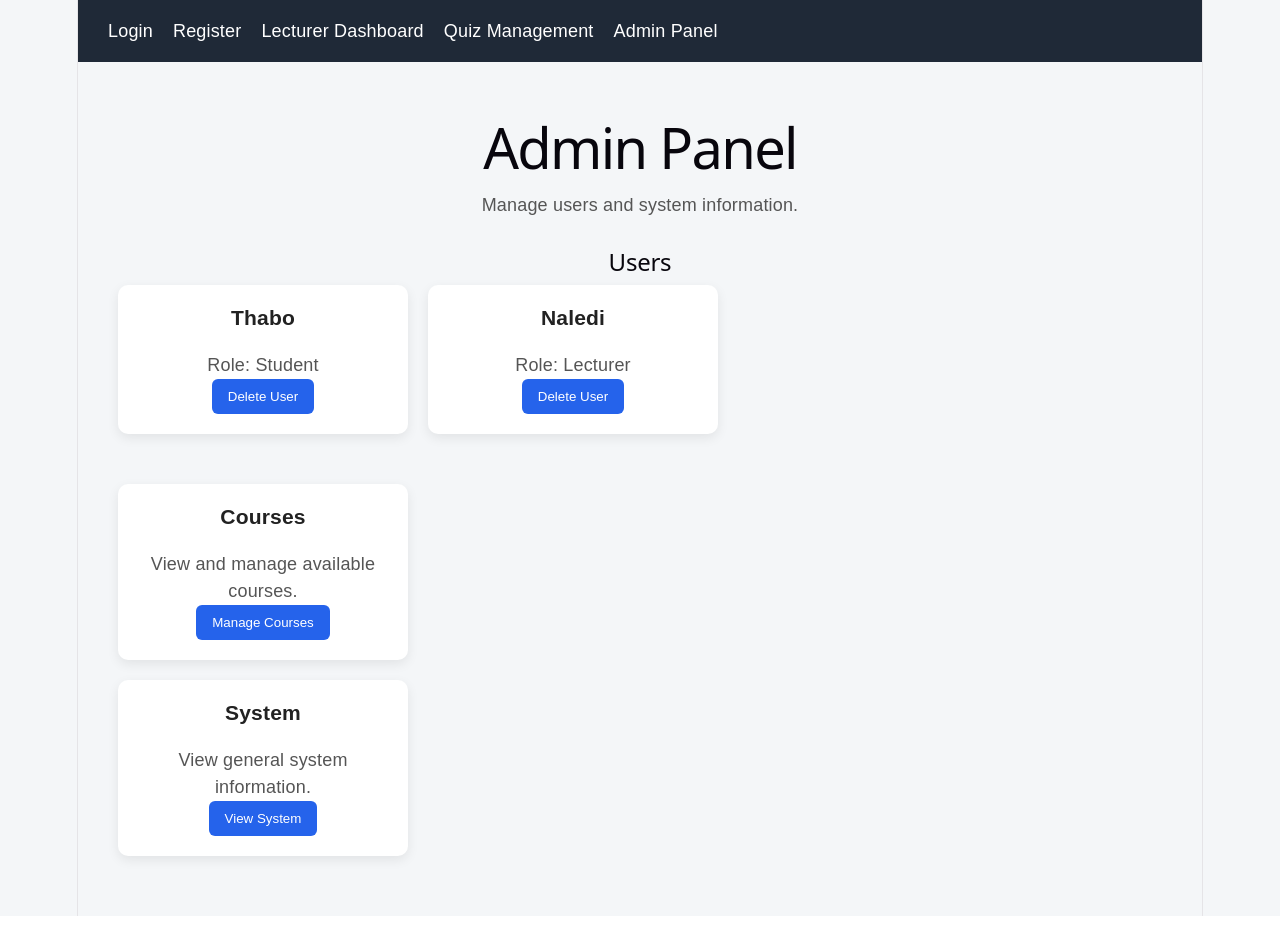
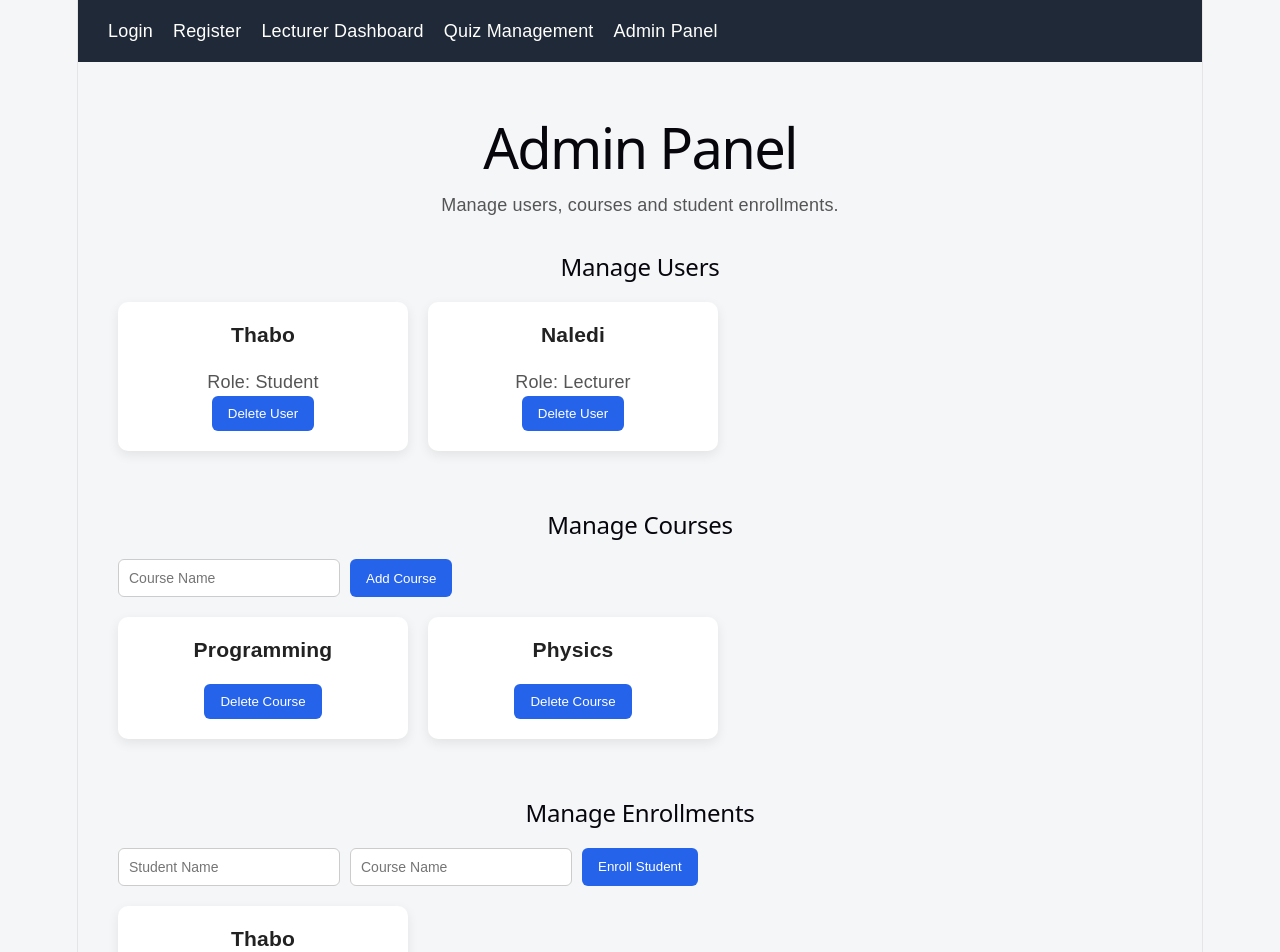
Before and after one commit to Ayanda05-max/Academix, a React (Vite) app in the folder academix-frontend/: page /admin in a window 1280 px wide. Shown: the top 952 px of the page. Before the commit the page ends 916 px from the top, so only its background shows below. Built offline with nearby package versions, Linux system fonts and the light colour scheme.

Commit message:
Add admin course and enrollment management

```diff
--- a/academix-frontend/src/App.css
+++ b/academix-frontend/src/App.css
@@ -290,3 +290,32 @@ input {
   border: 1px solid #ccc;
   border-radius: 6px;
 }
+
+.admin-section {
+  margin-top: 35px;
+  margin-bottom: 40px;
+}
+
+.admin-section h2 {
+  margin-bottom: 20px;
+}
+
+.admin-list {
+  display: flex;
+  gap: 20px;
+  flex-wrap: wrap;
+}
+
+.admin-form {
+  display: flex;
+  gap: 10px;
+  margin-bottom: 20px;
+  flex-wrap: wrap;
+}
+
+.admin-form input {
+  padding: 10px;
+  border: 1px solid #ccc;
+  border-radius: 6px;
+  min-width: 200px;
+}
--- a/academix-frontend/src/pages/AdminPanel.tsx
+++ b/academix-frontend/src/pages/AdminPanel.tsx
@@ -6,59 +6,166 @@ type User = {
   role: string;
 };
 
+type Course = {
+  id: number;
+  name: string;
+};
+
+type Enrollment = {
+  id: number;
+  student: string;
+  course: string;
+};
+
 function AdminPanel() {
   const [users, setUsers] = useState<User[]>([
-    {
-      id: 1,
-      name: "Thabo",
-      role: "Student",
-    },
-    {
-      id: 2,
-      name: "Naledi",
-      role: "Lecturer",
-    },
+    { id: 1, name: "Thabo", role: "Student" },
+    { id: 2, name: "Naledi", role: "Lecturer" },
   ]);
 
-  function handleDeleteUser(id: number) {
-    const updatedUsers = users.filter((user) => user.id !== id);
+  const [courses, setCourses] = useState<Course[]>([
+    { id: 1, name: "Programming" },
+    { id: 2, name: "Physics" },
+  ]);
 
-    setUsers(updatedUsers);
+  const [enrollments, setEnrollments] = useState<Enrollment[]>([
+    { id: 1, student: "Thabo", course: "Programming" },
+  ]);
+
+  const [courseName, setCourseName] = useState<string>("");
+  const [studentName, setStudentName] = useState<string>("");
+  const [enrollmentCourse, setEnrollmentCourse] = useState<string>("");
+
+  function deleteUser(id: number) {
+    setUsers(users.filter((user) => user.id !== id));
+  }
+
+  function addCourse(event: React.FormEvent<HTMLFormElement>) {
+    event.preventDefault();
+
+    const newCourse: Course = {
+      id: Date.now(),
+      name: courseName,
+    };
+
+    setCourses([...courses, newCourse]);
+    setCourseName("");
+  }
+
+  function deleteCourse(id: number) {
+    setCourses(courses.filter((course) => course.id !== id));
+  }
+
+  function addEnrollment(event: React.FormEvent<HTMLFormElement>) {
+    event.preventDefault();
+
+    const newEnrollment: Enrollment = {
+      id: Date.now(),
+      student: studentName,
+      course: enrollmentCourse,
+    };
+
+    setEnrollments([...enrollments, newEnrollment]);
+
+    setStudentName("");
+    setEnrollmentCourse("");
+  }
+
+  function deleteEnrollment(id: number) {
+    setEnrollments(
+      enrollments.filter((enrollment) => enrollment.id !== id)
+    );
   }
 
   return (
     <div className="admin-panel">
       <h1>Admin Panel</h1>
 
-      <p>Manage users and system information.</p>
+      <p>Manage users, courses and student enrollments.</p>
 
-      <h2>Users</h2>
+      <section className="admin-section">
+        <h2>Manage Users</h2>
 
-      <div className="admin-users">
+        <div className="admin-list">
           {users.map((user) => (
             <div className="admin-card" key={user.id}>
               <h3>{user.name}</h3>
-
               <p>Role: {user.role}</p>
 
-            <button onClick={() => handleDeleteUser(user.id)}>
+              <button onClick={() => deleteUser(user.id)}>
                 Delete User
               </button>
             </div>
           ))}
         </div>
+      </section>
 
-      <div className="admin-card">
-        <h3>Courses</h3>
-        <p>View and manage available courses.</p>
-        <button>Manage Courses</button>
+      <section className="admin-section">
+        <h2>Manage Courses</h2>
+
+        <form className="admin-form" onSubmit={addCourse}>
+          <input
+            type="text"
+            placeholder="Course Name"
+            value={courseName}
+            onChange={(event) => setCourseName(event.target.value)}
+            required
+          />
+
+          <button type="submit">Add Course</button>
+        </form>
+
+        <div className="admin-list">
+          {courses.map((course) => (
+            <div className="admin-card" key={course.id}>
+              <h3>{course.name}</h3>
+
+              <button onClick={() => deleteCourse(course.id)}>
+                Delete Course
+              </button>
             </div>
+          ))}
+        </div>
+      </section>
 
-      <div className="admin-card">
-        <h3>System</h3>
-        <p>View general system information.</p>
-        <button>View System</button>
+      <section className="admin-section">
+        <h2>Manage Enrollments</h2>
+
+        <form className="admin-form" onSubmit={addEnrollment}>
+          <input
+            type="text"
+            placeholder="Student Name"
+            value={studentName}
+            onChange={(event) => setStudentName(event.target.value)}
+            required
+          />
+
+          <input
+            type="text"
+            placeholder="Course Name"
+            value={enrollmentCourse}
+            onChange={(event) => setEnrollmentCourse(event.target.value)}
+            required
+          />
+
+          <button type="submit">Enroll Student</button>
+        </form>
+
+        <div className="admin-list">
+          {enrollments.map((enrollment) => (
+            <div className="admin-card" key={enrollment.id}>
+              <h3>{enrollment.student}</h3>
+              <p>Course: {enrollment.course}</p>
+
+              <button
+                onClick={() => deleteEnrollment(enrollment.id)}
+              >
+                Remove Enrollment
+              </button>
             </div>
+          ))}
+        </div>
+      </section>
     </div>
   );
 }
```
Lines whose indentation alone changed are shown as unchanged.
